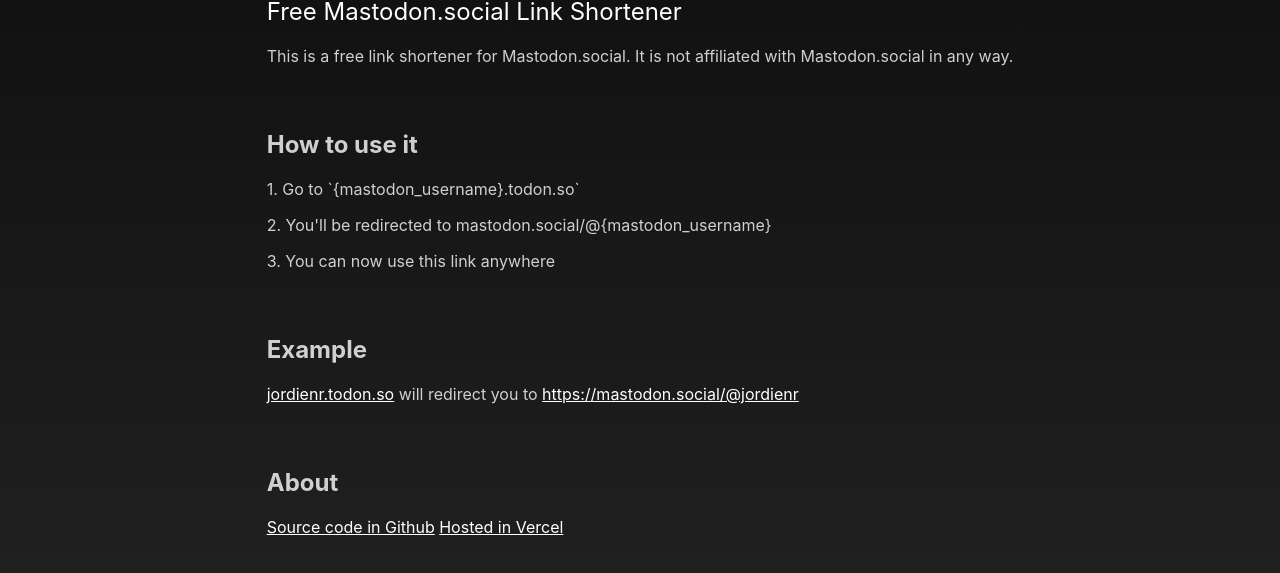
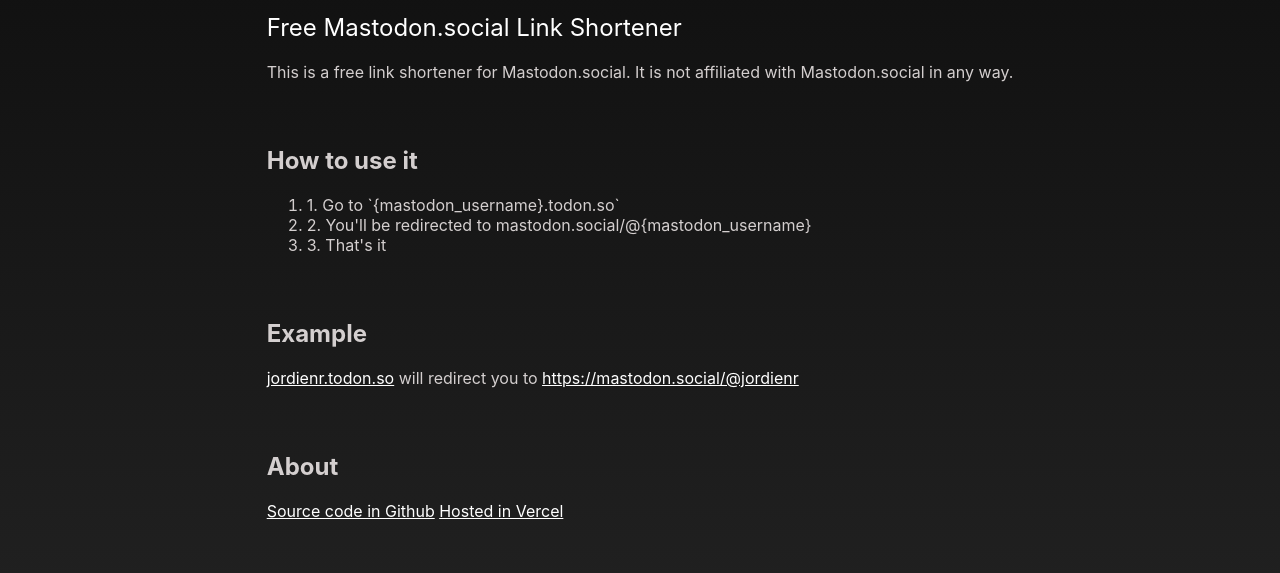
Before and after one commit to jordienr/todon.so, a website built with Vite: page index.html in a window 1280 px wide. Shown: the part 225-798 px from the top of the page. Built offline with nearby package versions, Linux system fonts and the light colour scheme.

Commit message:
update indexhtml with gh link

```diff
--- a/index.html
+++ b/index.html
@@ -21,9 +21,11 @@
       </p>
 
       <h2>How to use it</h2>
-      <p>1. Go to `{mastodon_username}.todon.so`</p>
-      <p>2. You'll be redirected to mastodon.social/@{mastodon_username}</p>
-      <p>3. You can now use this link anywhere</p>
+      <ol>
+        <li>1. Go to `{mastodon_username}.todon.so`</li>
+        <li>2. You'll be redirected to mastodon.social/@{mastodon_username}</li>
+        <li>3. That's it</li>
+      </ol>
 
       <h2>Example</h2>
       <p>
@@ -35,7 +37,7 @@
       </p>
 
       <h2>About</h2>
-      <a href="">Source code in Github</a>
+      <a href="https://github.com/jordienr/todon.so">Source code in Github</a>
       <a href="https://vercel.com/">Hosted in Vercel</a>
     </section>
     <script type="module" src="/main.js"></script>
```
